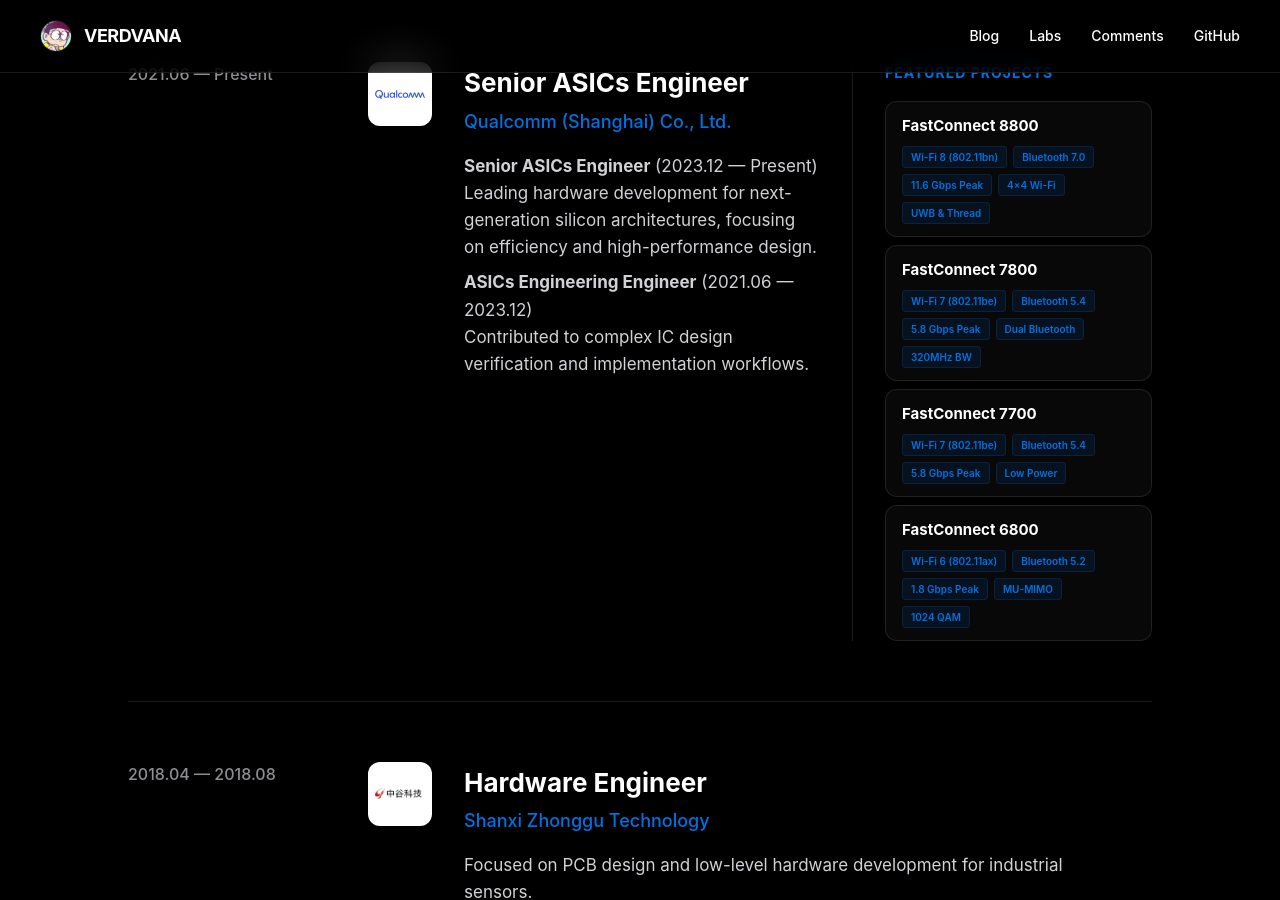
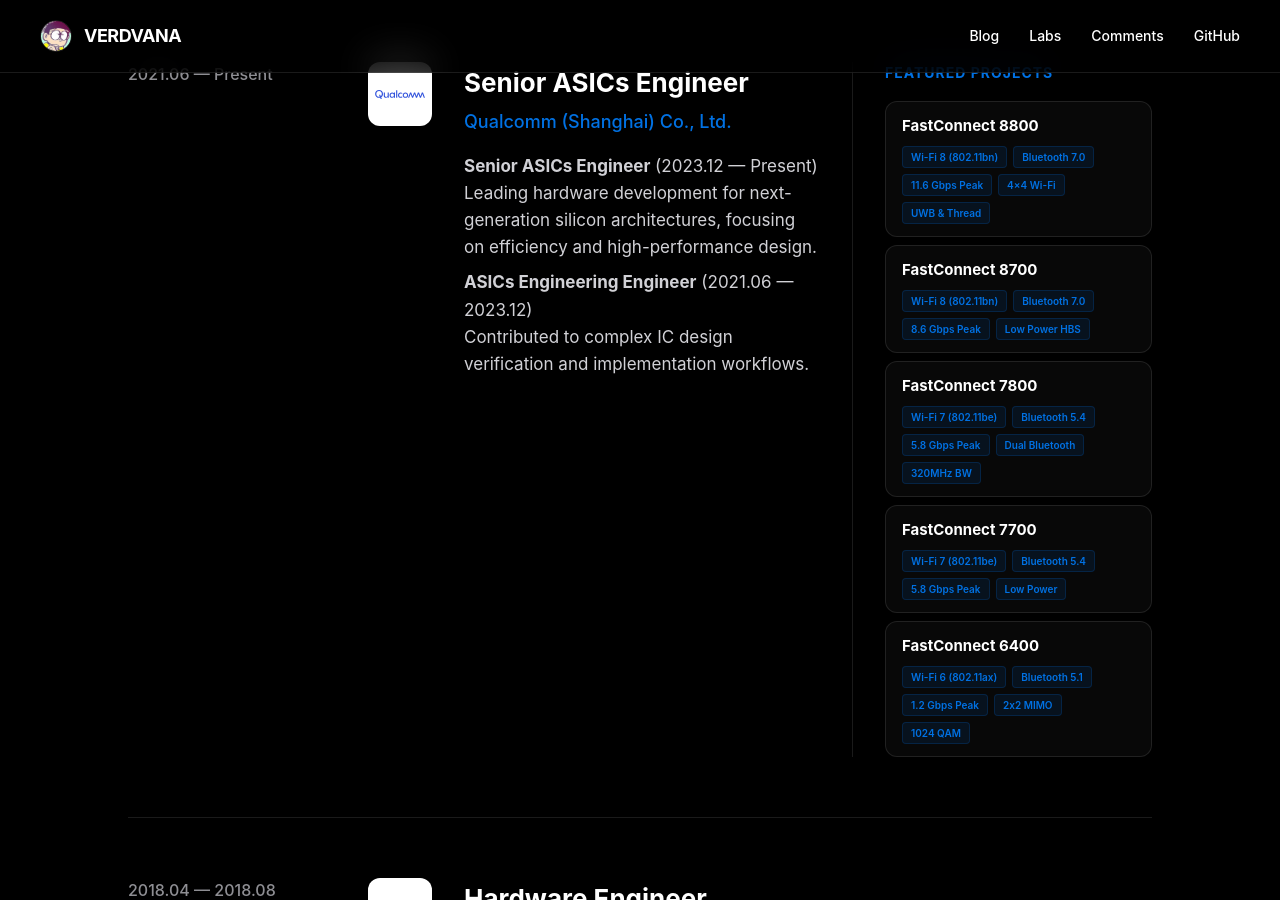
Before and after one commit to Verdvana/Verdvana.github.io, a Jekyll site: the page built from index.html, in a window 1280 px wide and 900 px high, scrolled down 1055 px. Built offline with Jekyll 4.4.1, drawn with Linux system fonts in a browser that asks for light colours.

Commit message:
add project

```diff
--- a/index.html
+++ b/index.html
@@ -504,6 +504,15 @@
                             </div>
                         </div>
                         <div class="project-item" style="margin-bottom: 8px;">
+                            <h6>FastConnect 8700</h6>
+                            <div class="project-tags">
+                                <span class="project-tag">Wi-Fi 8 (802.11bn)</span>
+                                <span class="project-tag">Bluetooth 7.0</span>
+                                <span class="project-tag">8.6 Gbps Peak</span>
+                                <span class="project-tag">Low Power HBS</span>
+                            </div>
+                        </div>
+                        <div class="project-item" style="margin-bottom: 8px;">
                             <h6>FastConnect 7800</h6>
                             <div class="project-tags">
                                 <span class="project-tag">Wi-Fi 7 (802.11be)</span>
@@ -523,12 +532,12 @@
                             </div>
                         </div>
                         <div class="project-item">
-                            <h6>FastConnect 6800</h6>
+                            <h6>FastConnect 6400</h6>
                             <div class="project-tags">
                                 <span class="project-tag">Wi-Fi 6 (802.11ax)</span>
-                                <span class="project-tag">Bluetooth 5.2</span>
-                                <span class="project-tag">1.8 Gbps Peak</span>
-                                <span class="project-tag">MU-MIMO</span>
+                                <span class="project-tag">Bluetooth 5.1</span>
+                                <span class="project-tag">1.2 Gbps Peak</span>
+                                <span class="project-tag">2x2 MIMO</span>
                                 <span class="project-tag">1024 QAM</span>
                             </div>
                         </div>
```
